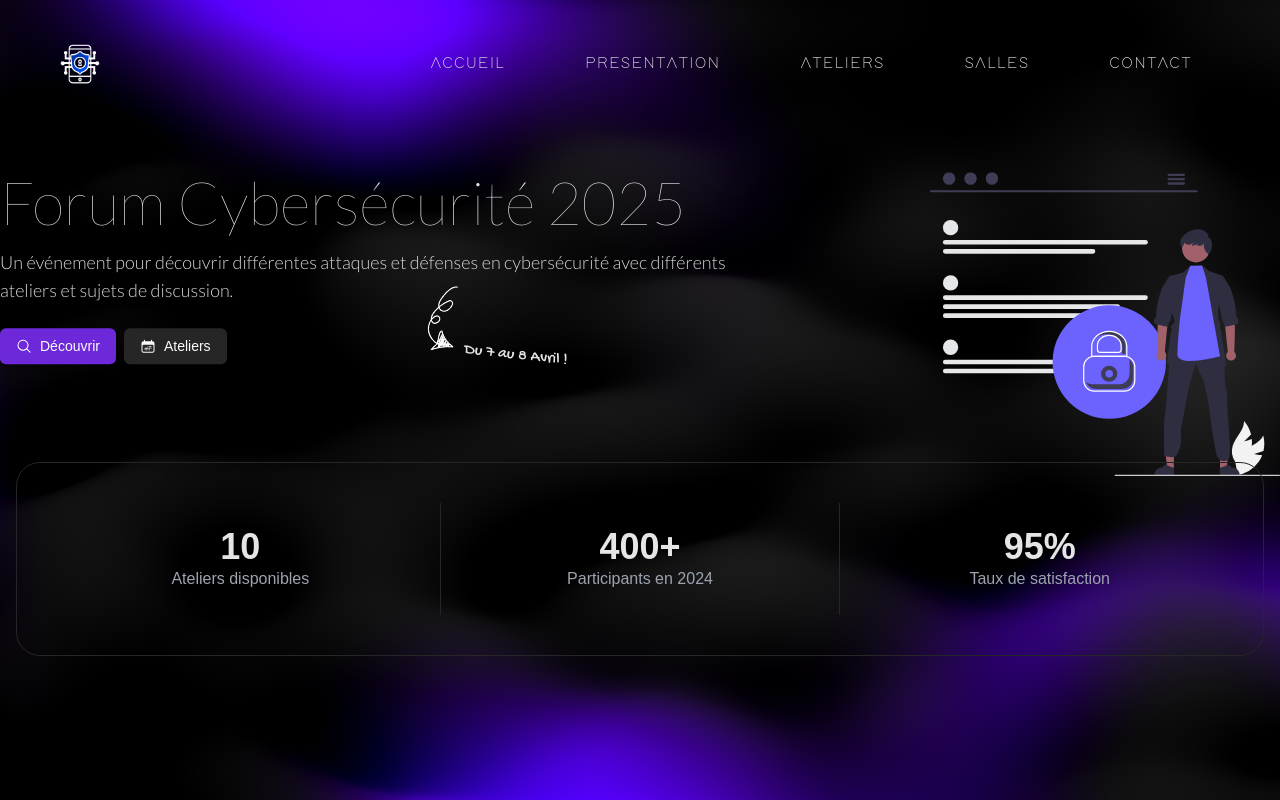
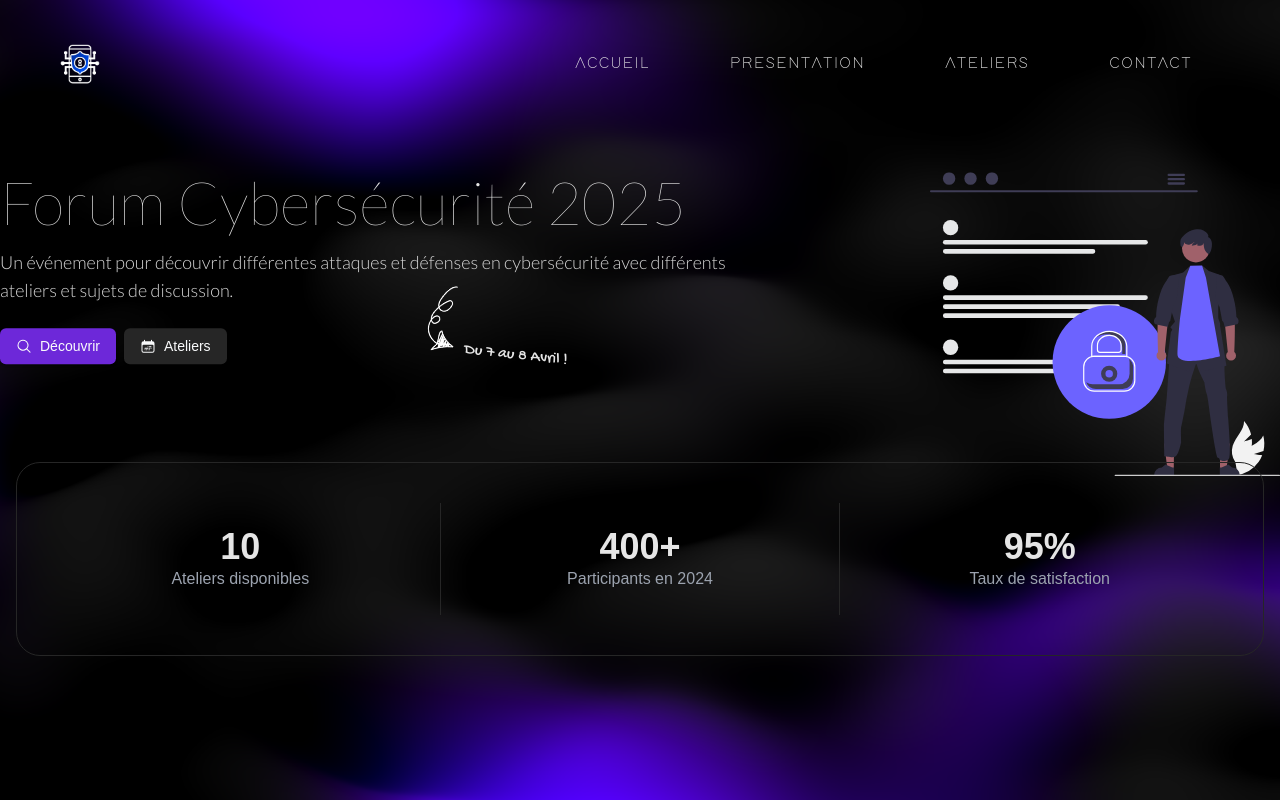
Before and after one commit to OmegazonCMoi/fcb25, a Next.js app: page / in a window 1280 px wide. Built offline with nearby package versions, Linux system fonts and the light colour scheme.

Commit message:
J'AI PEUT ETRE UNE ALTERNANCE

```diff
--- a/src/components/blocks/navigation-menu.tsx
+++ b/src/components/blocks/navigation-menu.tsx
@@ -32,7 +32,6 @@ const NavigationMenu = () => {
                 <Link href="/" className="link">Accueil</Link>
                 <Link href="/presentation" className="link">Presentation</Link>
                 <Link href="/ateliers" className="link">Ateliers</Link>
-                <Link href="/salles" className="link">Salles</Link>
                 <Link href="/contact" className="link">Contact</Link>
             </ul>
 
```
